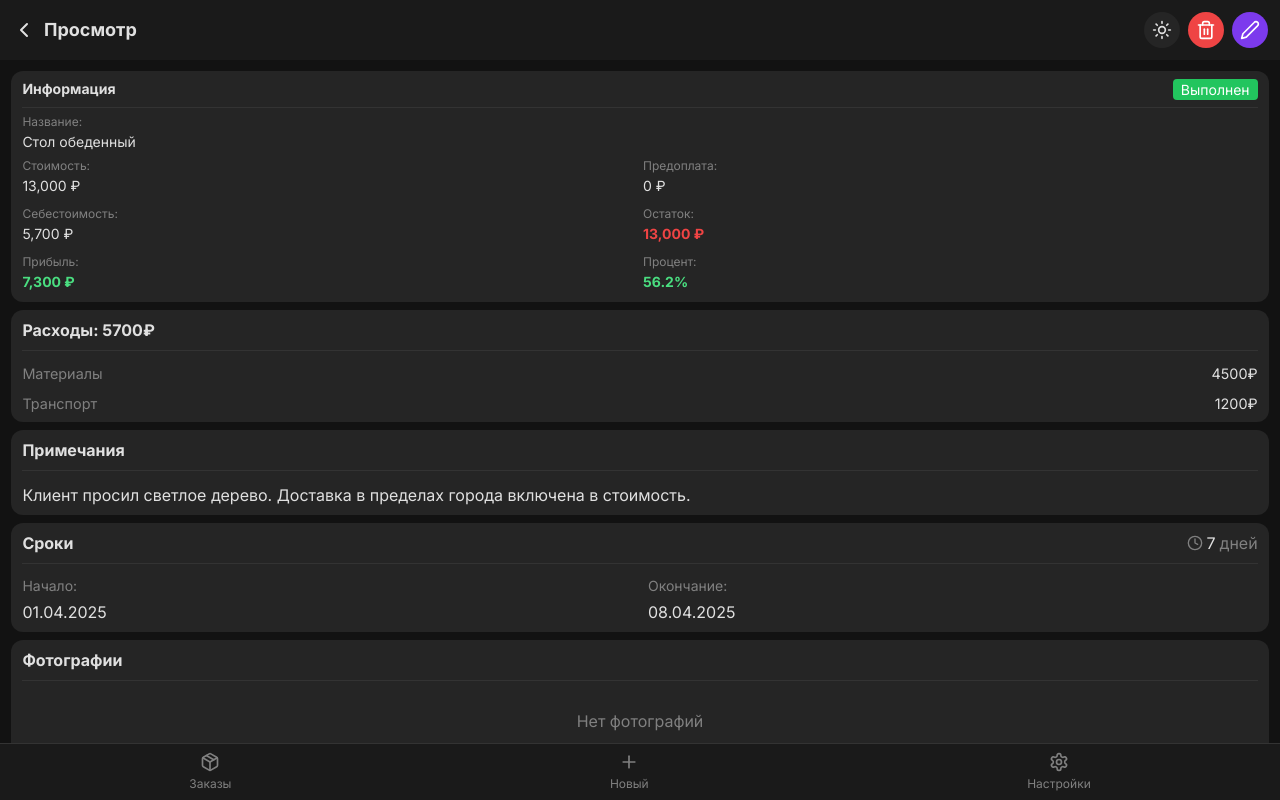
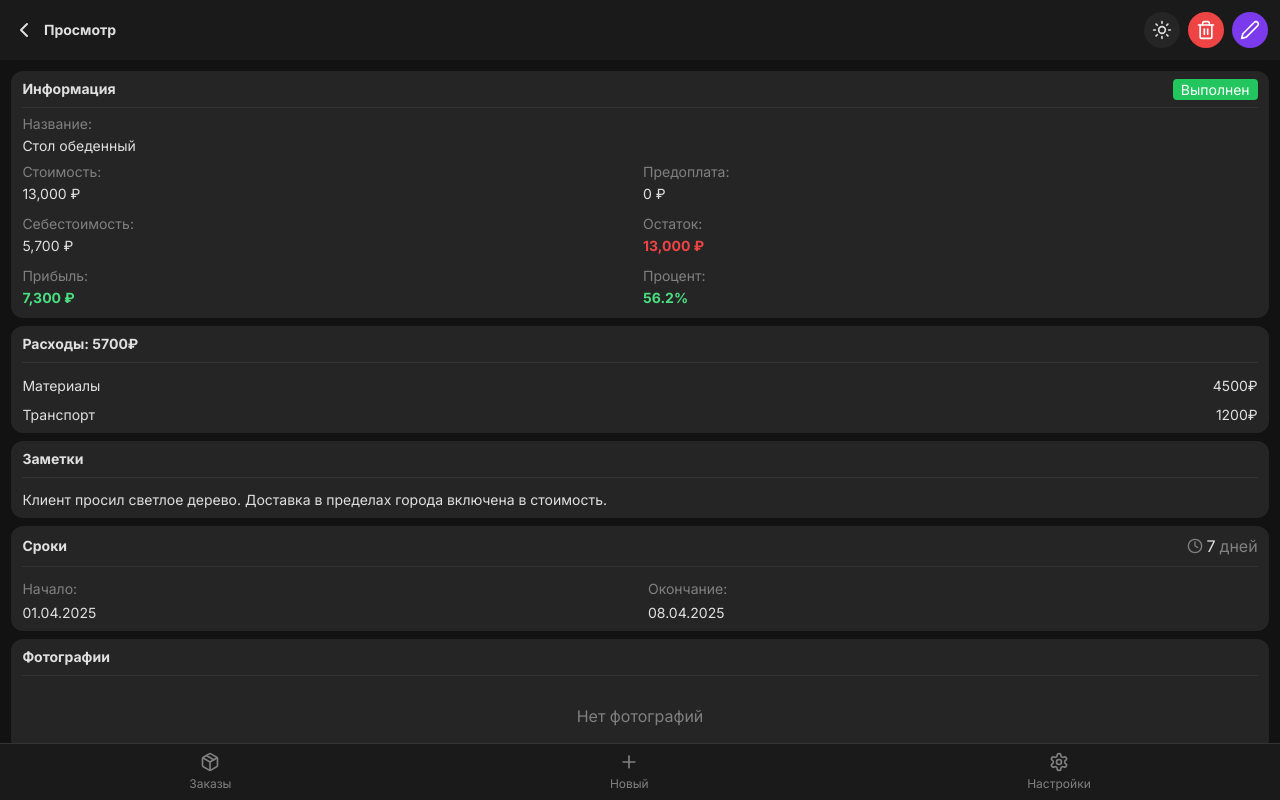
Before and after one commit to 1x5/proweb-1-lite, a React (Create React App) app: page /order/1 in a window 1280 px wide. Built offline with nearby package versions, Linux system fonts and the light colour scheme; sample sign-in values are in the browser's storage.

Commit message:
работа со шрифтами на странице заказы

```diff
--- /dev/null
+++ b/src/components/Switch.jsx
@@ -0,0 +1,28 @@
+import React from 'react';
+import { useTheme } from '../contexts/ThemeContext';
+
+const Switch = ({ checked, onChange }) => {
+  const { theme } = useTheme();
+
+  return (
+    <button
+      className="relative w-12 h-6 rounded-full transition-colors duration-200"
+      style={{
+        backgroundColor: checked ? theme.accent : theme.inputBg,
+      }}
+      onClick={() => onChange(!checked)}
+    >
+      <div
+        className="absolute w-5 h-5 rounded-full transition-transform duration-200 transform"
+        style={{
+          backgroundColor: '#ffffff',
+          left: '2px',
+          top: '2px',
+          transform: checked ? 'translateX(24px)' : 'translateX(0)'
+        }}
+      />
+    </button>
+  );
+};
+
+export default Switch;
--- a/src/pages/OrderDetailsPage.jsx
+++ b/src/pages/OrderDetailsPage.jsx
@@ -396,7 +396,7 @@ const OrderDetailsPage = () => {
             className="mr-2 cursor-pointer"
             onClick={() => navigate('/')}
           />
-          <h1 className="text-lg font-bold" style={{ color: theme.textPrimary }}>
+          <h1 className="text-sm font-bold" style={{ color: theme.textPrimary }}>
             {editMode ? 'Редактирование' : 'Просмотр'}
           </h1>
         </div>
@@ -502,7 +502,7 @@ const OrderDetailsPage = () => {
 
               {/* Название заказа */}
               <div className="mb-1.5">
-                <div className="text-xs mb-0.5" style={{ color: theme.textSecondary }}>Название:</div>
+                <div className="text-sm mb-0.5" style={{ color: theme.textSecondary }}>Название:</div>
                 {editMode ? (
                   <input
                     type="text"
@@ -528,7 +528,7 @@ const OrderDetailsPage = () => {
                 <div className="grid grid-cols-2 gap-1.5 mb-1.5">
                   {/* Поле телефона */}
                   <div>
-                    <div className="text-xs mb-0.5" style={{ color: theme.textSecondary }}>Телефон:</div>
+                    <div className="text-sm mb-0.5" style={{ color: theme.textSecondary }}>Телефон:</div>
                     <input
                       type="tel"
                       value={product.phone}
@@ -541,7 +541,7 @@ const OrderDetailsPage = () => {
 
                   {/* Поле мессенджера */}
                   <div>
-                    <div className="text-xs mb-0.5" style={{ color: theme.textSecondary }}>Мессенджер:</div>
+                    <div className="text-sm mb-0.5" style={{ color: theme.textSecondary }}>Мессенджер:</div>
                     <select
                       value={product.messenger}
                       onChange={(e) => setProduct({...product, messenger: e.target.value})}
@@ -560,7 +560,7 @@ const OrderDetailsPage = () => {
               <div className="grid grid-cols-2 gap-1.5">
                 {/* Поле цены */}
                 <div className="mb-1">
-                  <div className="text-xs mb-0.5" style={{ color: theme.textSecondary }}>Стоимость:</div>
+                  <div className="text-sm mb-0.5" style={{ color: theme.textSecondary }}>Стоимость:</div>
                   {editMode ? (
                     <input
                       type="number"
@@ -579,7 +579,7 @@ const OrderDetailsPage = () => {
 
                 {/* Поле предоплаты */}
                 <div className="mb-1">
-                  <div className="text-xs mb-0.5" style={{ color: theme.textSecondary }}>Предоплата:</div>
+                  <div className="text-sm mb-0.5" style={{ color: theme.textSecondary }}>Предоплата:</div>
                   {editMode ? (
                     <input
                       type="number"
@@ -598,7 +598,7 @@ const OrderDetailsPage = () => {
 
                 {/* Поле себестоимости */}
                 <div className="mb-1">
-                  <div className="text-xs mb-0.5" style={{ color: theme.textSecondary }}>Себестоимость:</div>
+                  <div className="text-sm mb-0.5" style={{ color: theme.textSecondary }}>Себестоимость:</div>
                   <div className="text-sm" style={{ color: theme.textPrimary }}>
                     {product.cost.toLocaleString()} ₽
                   </div>
@@ -606,7 +606,7 @@ const OrderDetailsPage = () => {
 
                 {/* Поле остатка */}
                 <div className="mb-1">
-                  <div className="text-xs mb-0.5" style={{ color: theme.textSecondary }}>Остаток:</div>
+                  <div className="text-sm mb-0.5" style={{ color: theme.textSecondary }}>Остаток:</div>
                   <div className="text-sm" style={{
                     color: product.balance > 0 ? theme.red : theme.green,
                     fontWeight: 'bold'
@@ -617,7 +617,7 @@ const OrderDetailsPage = () => {
 
                 {/* Поле прибыли */}
                 <div className="mb-1">
-                  <div className="text-xs mb-0.5" style={{ color: theme.textSecondary }}>Прибыль:</div>
+                  <div className="text-sm mb-0.5" style={{ color: theme.textSecondary }}>Прибыль:</div>
                   <div className="text-sm" style={{
                     color: product.profit >= 0 ? theme.green : theme.red,
                     fontWeight: 'bold'
@@ -628,7 +628,7 @@ const OrderDetailsPage = () => {
 
                 {/* Поле процента прибыли */}
                 <div className="mb-1">
-                  <div className="text-xs mb-0.5" style={{ color: theme.textSecondary }}>Процент:</div>
+                  <div className="text-sm mb-0.5" style={{ color: theme.textSecondary }}>Процент:</div>
                   <div className="text-sm" style={{
                     color: product.profitPercent >= 0 ? theme.green : theme.red,
                     fontWeight: 'bold'
@@ -642,7 +642,7 @@ const OrderDetailsPage = () => {
             {/* Блок расходов */}
             <div className="mb-2 rounded-xl px-[0.7rem] py-2" style={{ backgroundColor: theme.card }}>
               <div className="flex justify-between items-center mb-2">
-                <h2 className="text-base font-bold" style={{ color: theme.textPrimary }}>Расходы: {product.cost}₽</h2>
+                <h2 className="text-sm font-bold" style={{ color: theme.textPrimary }}>Расходы: {product.cost}₽</h2>
                 {editMode && (
                   <button
                     className="rounded-full w-6 h-6 flex items-center justify-center"
@@ -675,7 +675,7 @@ const OrderDetailsPage = () => {
                     key={expense.id}
                     className="mb-2 last:mb-0"
                   >
-                    <div className="flex justify-between items-center">
+                    <div className="flex justify-between items-end">
                       <div className="flex items-center">
                         {editMode ? (
                           <input
@@ -694,13 +694,13 @@ const OrderDetailsPage = () => {
                               backgroundColor: theme.inputBg,
                               color: theme.textPrimary,
                               border: 'none',
-                              fontSize: '0.9rem',
+                              fontSize: '0.875rem',
                               width: '150px'
                             }}
                             placeholder="Название"
                           />
                         ) : (
-                          expense.name && <span style={{ color: theme.textSecondary, fontSize: '0.9rem' }}>{expense.name}</span>
+                          expense.name && <span style={{ color: theme.textPrimary, fontSize: '0.875rem' }}>{expense.name}</span>
                         )}
                       </div>
                       <div className="flex items-center">
@@ -722,7 +722,7 @@ const OrderDetailsPage = () => {
                                 backgroundColor: theme.inputBg,
                                 color: theme.textPrimary,
                                 border: 'none',
-                                fontSize: '0.9rem'
+                                fontSize: '0.875rem'
                               }}
                               placeholder="0"
                             />
@@ -735,7 +735,7 @@ const OrderDetailsPage = () => {
                             </button>
                           </>
                         ) : (
-                          expense.cost > 0 && <span style={{ color: theme.textPrimary, fontSize: '0.9rem' }}>{expense.cost}₽</span>
+                          <span style={{ color: theme.textPrimary, fontSize: '0.875rem', backgroundColor: theme.card, paddingLeft: '4px' }}>{expense.cost}₽</span>
                         )}
                       </div>
                     </div>
@@ -781,7 +781,7 @@ const OrderDetailsPage = () => {
                             backgroundColor: theme.inputBg,
                             color: theme.textPrimary,
                             border: 'none',
-                            fontSize: '0.9rem',
+                            fontSize: '0.875rem',
                             width: '150px'
                           }}
                           placeholder="Название"
@@ -822,7 +822,7 @@ const OrderDetailsPage = () => {
                             backgroundColor: theme.inputBg,
                             color: theme.textPrimary,
                             border: 'none',
-                            fontSize: '0.9rem'
+                            fontSize: '0.875rem'
                           }}
                           placeholder="0"
                         />
@@ -833,11 +833,11 @@ const OrderDetailsPage = () => {
               </div>
             </div>
 
-            {/* Блок примечаний */}
+            {/* Блок заметок */}
             {(editMode || product.notes) && (
               <div className="mb-2 rounded-xl px-[0.7rem] py-2" style={{ backgroundColor: theme.card }}>
                 <div className="flex justify-between items-center mb-2">
-                  <h2 className="text-base font-bold" style={{ color: theme.textPrimary }}>Примечания</h2>
+                  <h2 className="text-sm font-bold" style={{ color: theme.textPrimary }}>Заметки</h2>
                 </div>
 
                 <div className="h-px w-full mb-3" style={{ backgroundColor: theme.cardBorder }}></div>
@@ -846,20 +846,20 @@ const OrderDetailsPage = () => {
                   <textarea
                     value={product.notes || ''}
                     onChange={(e) => setProduct({...product, notes: e.target.value})}
-                    className="w-full rounded min-h-24"
+                    className="w-full rounded min-h-24 text-sm p-2"
                     style={{
                       color: theme.textPrimary,
                       border: 'none',
                       resize: 'vertical',
                       backgroundColor: theme.inputBg
                     }}
-                    placeholder="Добавьте примечания к заказу..."
+                    placeholder="Добавьте заметки к заказу..."
                   />
                 ) : (
                   <div
                     className="rounded"
                   >
-                    <p style={{ color: theme.textPrimary }}>{product.notes}</p>
+                    <p className="text-sm" style={{ color: theme.textPrimary }}>{product.notes}</p>
                   </div>
                 )}
               </div>
@@ -868,7 +868,7 @@ const OrderDetailsPage = () => {
             {/* Блок сроков */}
             <div className="mb-2 rounded-xl px-[0.7rem] py-2" style={{ backgroundColor: theme.card }}>
               <div className="flex justify-between items-center mb-2">
-                <h2 className="text-base font-bold" style={{ color: theme.textPrimary }}>Сроки</h2>
+                <h2 className="text-sm font-bold" style={{ color: theme.textPrimary }}>Сроки</h2>
                 <div className="flex items-center">
                   <Clock size={16} color={theme.textSecondary} className="mr-1" />
                   <span style={{ color: theme.textPrimary }}>{product.duration}</span>
@@ -886,11 +886,11 @@ const OrderDetailsPage = () => {
                       type="date"
                       value={product.startDate}
                       onChange={handleStartDateChange}
-                      className="w-full p-1.5 rounded"
+                      className="w-full p-1.5 rounded text-sm"
                       style={{ backgroundColor: theme.inputBg, color: theme.textPrimary, border: 'none' }}
                     />
                   ) : (
-                    <div style={{ color: theme.textPrimary }}>{formatDate(product.startDate)}</div>
+                    <div className="text-sm" style={{ color: theme.textPrimary }}>{formatDate(product.startDate)}</div>
                   )}
                 </div>
 
@@ -901,11 +901,11 @@ const OrderDetailsPage = () => {
                       type="date"
                       value={product.endDate}
                       onChange={handleEndDateChange}
-                      className="w-full p-1.5 rounded"
+                      className="w-full p-1.5 rounded text-sm"
                       style={{ backgroundColor: theme.inputBg, color: theme.textPrimary, border: 'none' }}
                     />
                   ) : (
-                    <div style={{ color: theme.textPrimary }}>{formatDate(product.endDate)}</div>
+                    <div className="text-sm" style={{ color: theme.textPrimary }}>{formatDate(product.endDate)}</div>
                   )}
                 </div>
               </div>
@@ -914,7 +914,7 @@ const OrderDetailsPage = () => {
             {/* Блок фотографий */}
             <div className="mb-2 rounded-xl px-[0.7rem] py-2" style={{ backgroundColor: theme.card }}>
               <div className="flex justify-between items-center mb-2">
-                <h2 className="text-base font-bold" style={{ color: theme.textPrimary }}>Фотографии</h2>
+                <h2 className="text-sm font-bold" style={{ color: theme.textPrimary }}>Фотографии</h2>
               </div>
 
               <div className="h-px w-full mb-3" style={{ backgroundColor: theme.cardBorder }}></div>
@@ -951,10 +951,10 @@ const OrderDetailsPage = () => {
                   {Object.entries(uploadProgress).map(([fileId, progress]) => (
                     <div key={fileId} className="mb-2">
                       <div className="flex justify-between mb-1">
-                        <span style={{ color: theme.textSecondary, fontSize: '0.8rem' }}>
+                        <span style={{ color: theme.textSecondary, fontSize: '0.875rem' }}>
                           Загрузка: {fileId.split('_')[1]}
                         </span>
-                        <span style={{ color: theme.textPrimary, fontSize: '0.8rem' }}>
+                        <span style={{ color: theme.textPrimary, fontSize: '0.875rem' }}>
                           {progress}%
                         </span>
                       </div>
```
